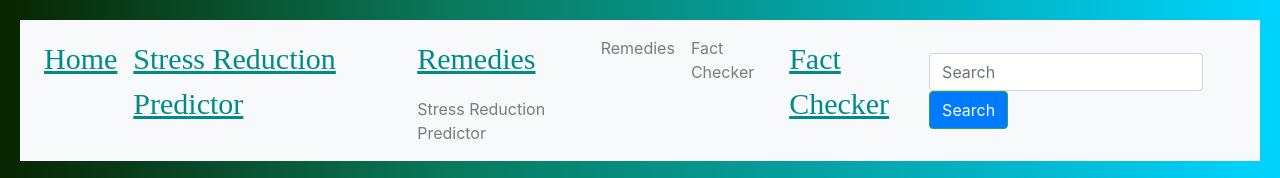
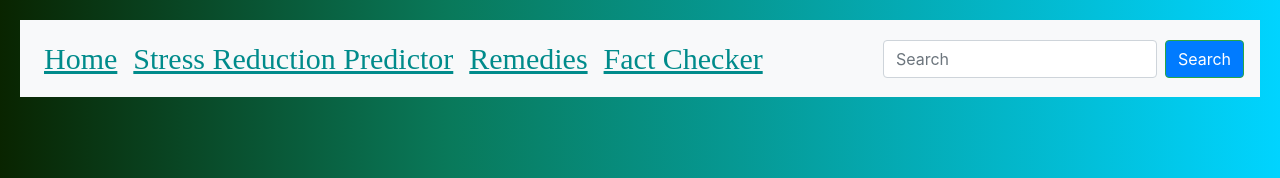
Before and after one commit to Prajwalkpl/codefury-website, a plain HTML site: page templates/index.html in a window 1280 px wide. Shown: the top 178 px of the page. Drawn offline with nearby package versions, Linux system fonts and the light colour scheme.

Commit message:
Update index.html

```diff
--- a/templates/index.html
+++ b/templates/index.html
@@ -87,13 +87,6 @@ background: linear-gradient(90deg, rgba(9,36,0,1) 0%, rgba(9,121,90,1) 35%, rgba
         </li>
         <li class="nav-item">
           <a class="nav-link" href="../remedy.html" style="color: darkcyan " id="txt">Remedies</a>
-          <a class="nav-link" href="../model.html">Stress Reduction Predictor</a>
-        </li>
-        <li class="nav-item">
-          <a class="nav-link" href="../remedy.html">Remedies</a>
-        </li>
-        <li class="nav-item">
-          <a class="nav-link" href="https://openai.com/blog/chatgpt">Fact Checker</a>
         </li>
         <li class="nav-item">
           <a class="nav-link" href="https://openai.com/blog/chatgpt" style="color: darkcyan " id="txt">Fact Checker</a>
```
